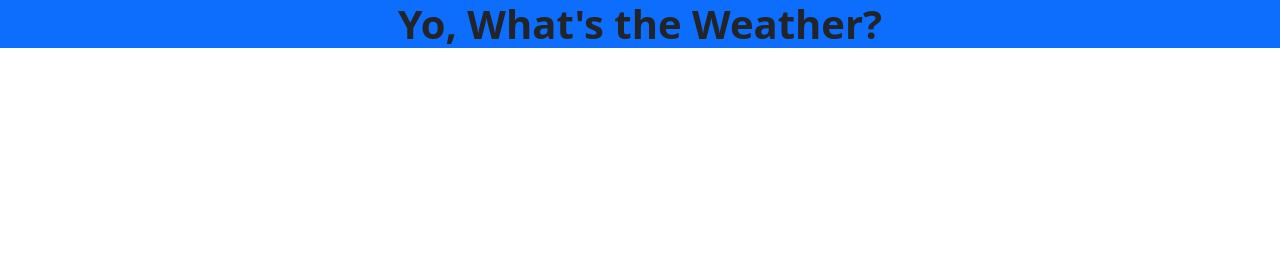
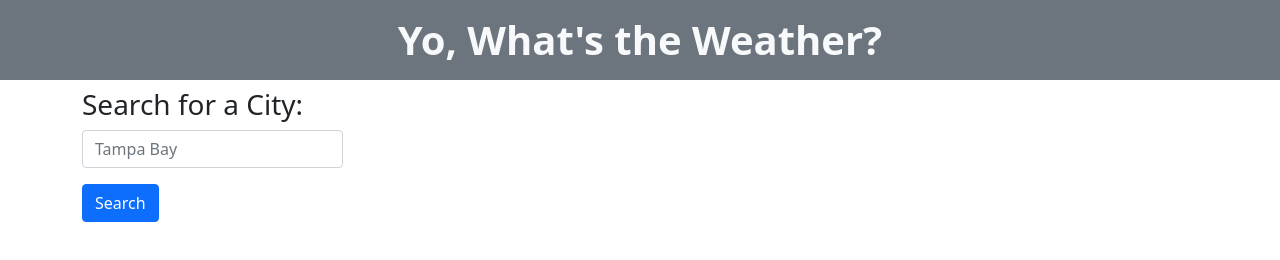
Before and after one commit to ColeWaggoner/06-Weather-Dashboard, a plain HTML site: page index.html in a window 1280 px wide. Drawn offline with nearby package versions, Linux system fonts and the light colour scheme; files that its build step writes are made by us from their sources.

Commit message:
Added search box

```diff
--- a/index.html
+++ b/index.html
@@ -16,16 +16,41 @@
 
 
 <body>
-  <main>
+
+<!-- header -->
+
     <header class = 'container-flex'>
-      <h1 class = 'text-center bg-primary'>
+      <h1 class = 'text-center bg-secondary text-light p-3'>
         <strong>Yo, What's the Weather?</strong>
       </h1>
     </header>
 
+  <main>
+
+<!-- Container for search and daily weather cards -->
+
+    <div class="main container">
+
+      <!-- set up a row to make columns -->
+      <div class="row">
+
+        <!-- Search box -->
+
+        <div class="col col-3">
+          <div class="search-box">
+            <h3 class="box-title">Search for a City:</h3>
+
+            <!-- Input and button prompts -->
+            <form>
+              <input id="cityName" class="form-control" list="datalistOptions" placeholder="Tampa Bay">
+              <button id="search" type="button" class="btn btn-primary mt-3">Search</button>
+            </form>
 
 
-
+            <!-- list to append previous searches -->
+            <ul class = 'search-history'></ul>
+          </div>
+        </div>
 
 
 
```
